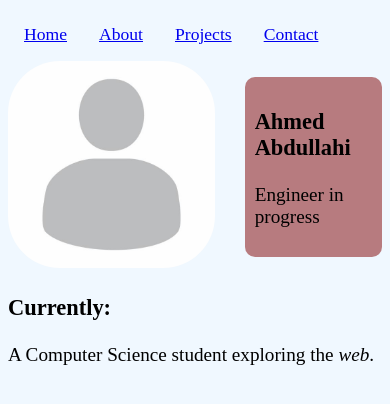
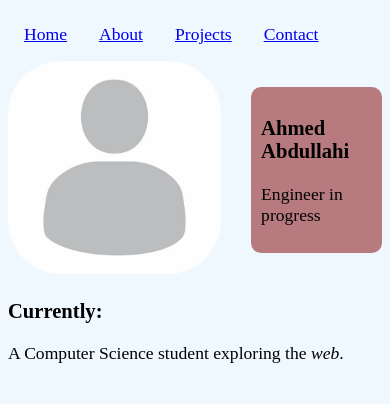
Before and after one commit to axmed-cs/cse134-hw3, a plain HTML site: page index.html in a window 390 px wide. Drawn offline with Linux system fonts and the light colour scheme.

Commit message:
responsive css fix

```diff
--- a/styles/about.css
+++ b/styles/about.css
@@ -16,7 +16,7 @@
 }
 
 /* Large screens (desktops) */
-@media (max-width: 1200px) {
+@media (min-width: 901px) {
     main {
         font-size: 1.2rem;
     }
--- a/styles/global.css
+++ b/styles/global.css
@@ -1,3 +1,28 @@
+:root {
+    --background-color: aliceblue;
+}
+
 body {
-    background-color: aliceblue;
+    background-color: var(--background-color, aliceblue);
 }
+
+/* Small screens (phones) */
+@media (max-width: 600px) {
+    main {
+        font-size: 1rem;
+    }
+}
+
+/* Medium screens (tablets) */
+@media (max-width: 900px) {
+    main {
+        font-size: 1.1rem;
+    }
+}
+
+/* Large screens (desktops) */
+@media (min-width: 901px) {
+    main {
+        font-size: 1.2rem;
+    }
+}
--- a/styles/index.css
+++ b/styles/index.css
@@ -36,7 +36,7 @@ aside {
 }
 
 /* Large screens (desktops) */
-@media (max-width: 1200px) {
+@media (min-width: 901px) {
     #self-intro, section {
         font-size: 1.2rem;
     }
```
